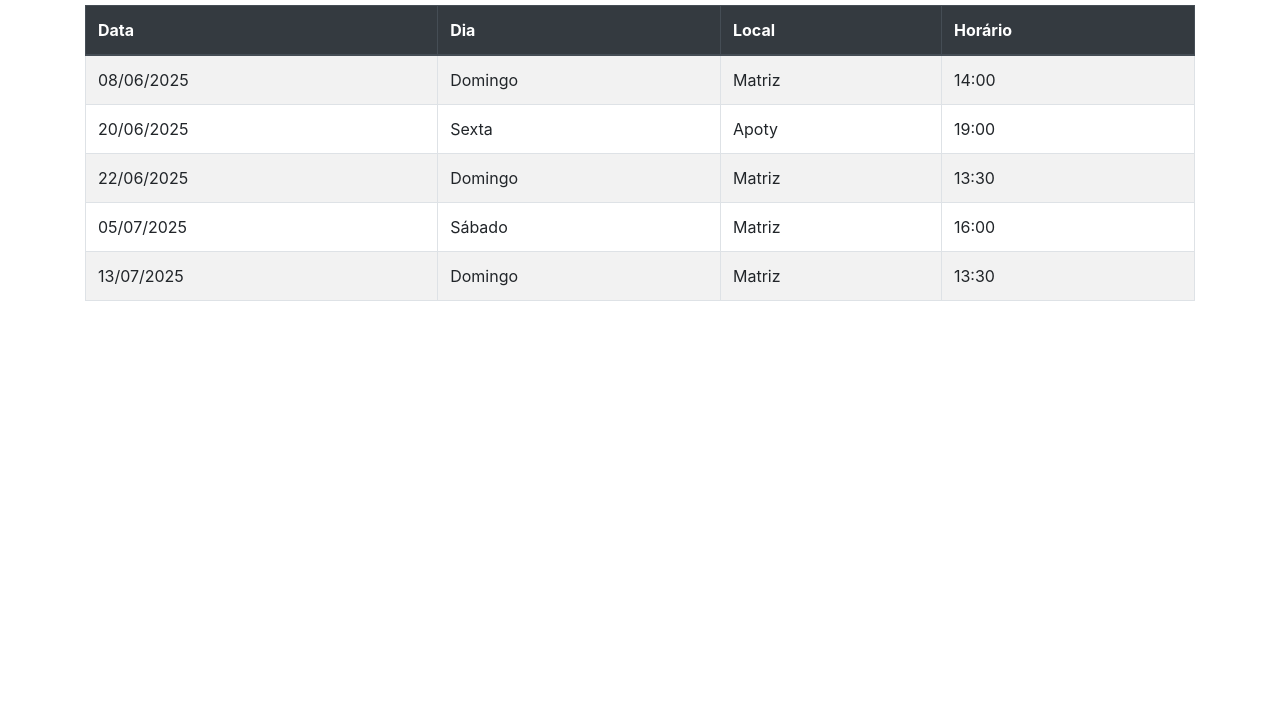
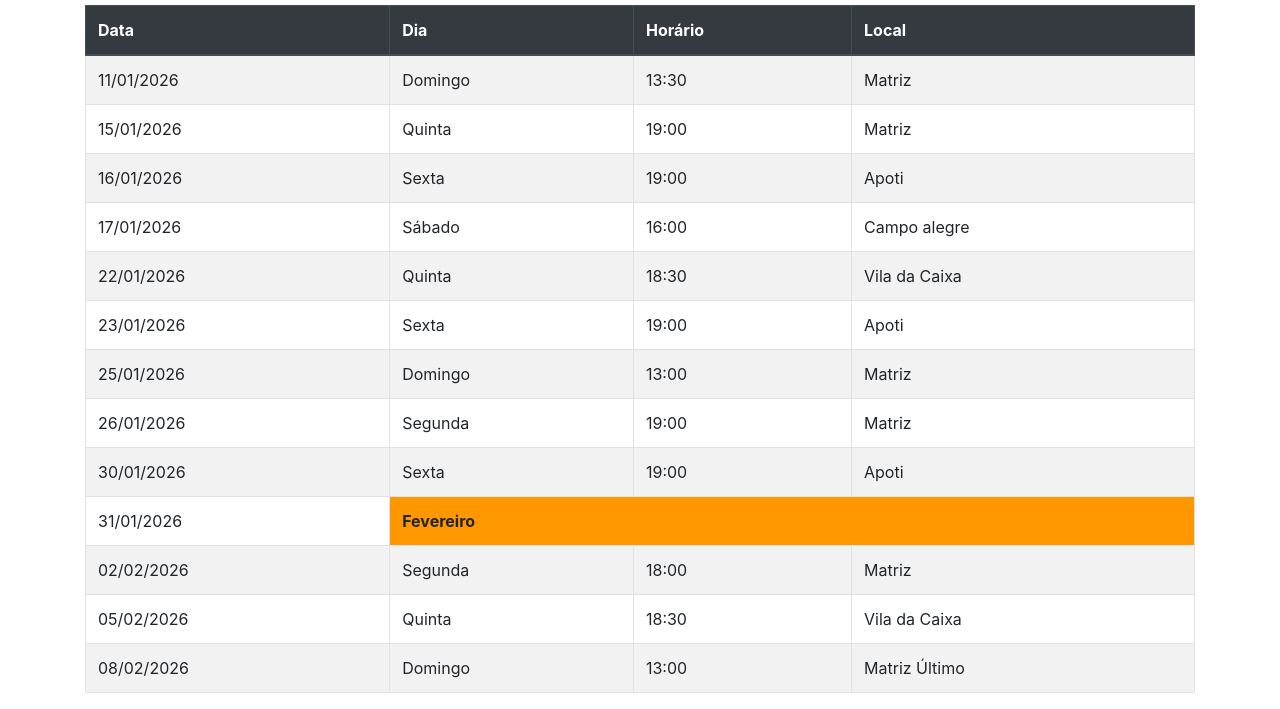
Before and after one commit to Jefferson-113/ujaadegg, a website: page ensaio.html in a window 1280 px wide. Shown: the part 181-890 px from the top of the page. Before the commit the page ends 800 px from the top, so only its background shows below. Drawn offline with nearby package versions, Linux system fonts and the light colour scheme.

Commit message:
atali10012026

```diff
--- a/ensaio.html
+++ b/ensaio.html
@@ -32,43 +32,94 @@
           <tr>
             <th>Data</th>
             <th>Dia</th>
+            <th>Horário</th>
             <th>Local</th>
-            <th>Horário</th>
           </tr>
         </thead>
-
-          <!-- Novos Ensaios Adicionados -->
+        <tbody>
+          <!-- Janeiro -->
           <tr>
-            <td>08/06/2025</td>
+            <td>11/01/2026</td>
             <td>Domingo</td>
+            <td>13:30</td>
             <td>Matriz</td>
-            <td>14:00</td>
           </tr>
           <tr>
-            <td>20/06/2025</td>
-            <td>Sexta</td>
-            <td>Apoty</td>
+            <td>15/01/2026</td>
+            <td>Quinta</td>
             <td>19:00</td>
+            <td>Matriz</td>
           </tr>
           <tr>
-            <td>22/06/2025</td>
-            <td>Domingo</td>
-            <td>Matriz</td>
-            <td>13:30</td>
+            <td>16/01/2026</td>
+            <td>Sexta</td>
+            <td>19:00</td>
+            <td>Apoti</td>
           </tr>
           <tr>
-            <td>05/07/2025</td>
+            <td>17/01/2026</td>
             <td>Sábado</td>
-            <td>Matriz</td>
             <td>16:00</td>
+            <td>Campo alegre</td>
           </tr>
           <tr>
-            <td>13/07/2025</td>
+            <td>22/01/2026</td>
+            <td>Quinta</td>
+            <td>18:30</td>
+            <td>Vila da Caixa</td>
+          </tr>
+          <tr>
+            <td>23/01/2026</td>
+            <td>Sexta</td>
+            <td>19:00</td>
+            <td>Apoti</td>
+          </tr>
+          <tr>
+            <td>25/01/2026</td>
             <td>Domingo</td>
+            <td>13:00</td>
             <td>Matriz</td>
-            <td>13:30</td>
           </tr>
-          <!-- Fim dos novos ensaios -->
+          <tr>
+            <td>26/01/2026</td>
+            <td>Segunda</td>
+            <td>19:00</td>
+            <td>Matriz</td>
+          </tr>
+          <tr>
+            <td>30/01/2026</td>
+            <td>Sexta</td>
+            <td>19:00</td>
+            <td>Apoti</td>
+          </tr>
+          <tr>
+            <td>31/01/2026</td>
+            <td
+              colspan="3"
+              style="background-color: #ff9800; font-weight: bold"
+            >
+              Fevereiro
+            </td>
+          </tr>
+          <!-- Fevereiro -->
+          <tr>
+            <td>02/02/2026</td>
+            <td>Segunda</td>
+            <td>18:00</td>
+            <td>Matriz</td>
+          </tr>
+          <tr>
+            <td>05/02/2026</td>
+            <td>Quinta</td>
+            <td>18:30</td>
+            <td>Vila da Caixa</td>
+          </tr>
+          <tr>
+            <td>08/02/2026</td>
+            <td>Domingo</td>
+            <td>13:00</td>
+            <td>Matriz Último</td>
+          </tr>
         </tbody>
       </table>
     </div>
```
Also changed, not shown: index.html (+12 -15 lines), programacao.html (+12 -39 lines), assets/Blue Pink Abstract Gradient Animation Podcast Instagram Post.jpg (deleted), assets/banerhinario.jpg (deleted), assets/banner-ouvir.jpg (deleted), assets/calendario.jpg (deleted), assets/calendario.png (added), assets/fundopg2.png (deleted), assets/hinarioatua.png (added), assets/playlistatua.png (added), assets/quantum-gradient.png (deleted), assets/ujadeglogo2026.jpg (added), 6 other files.
